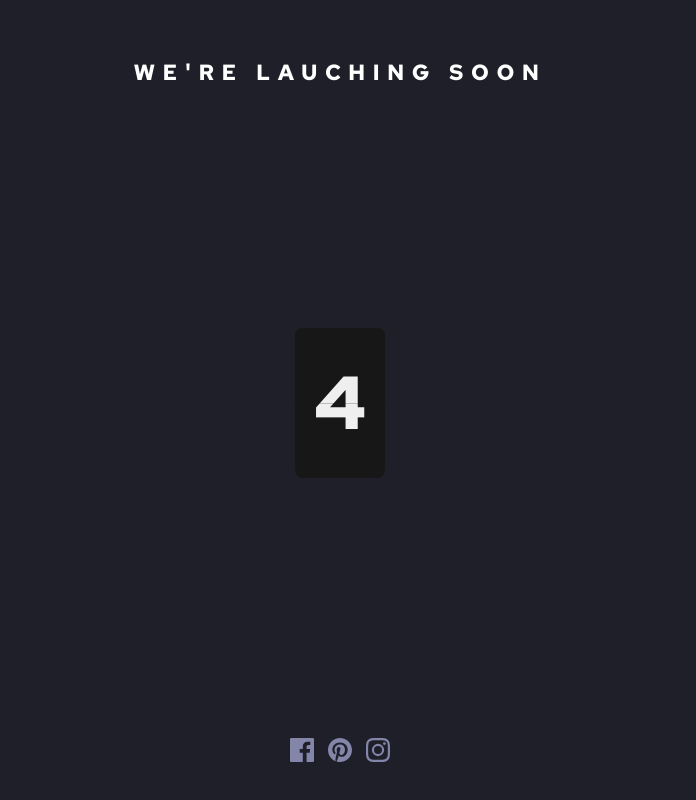
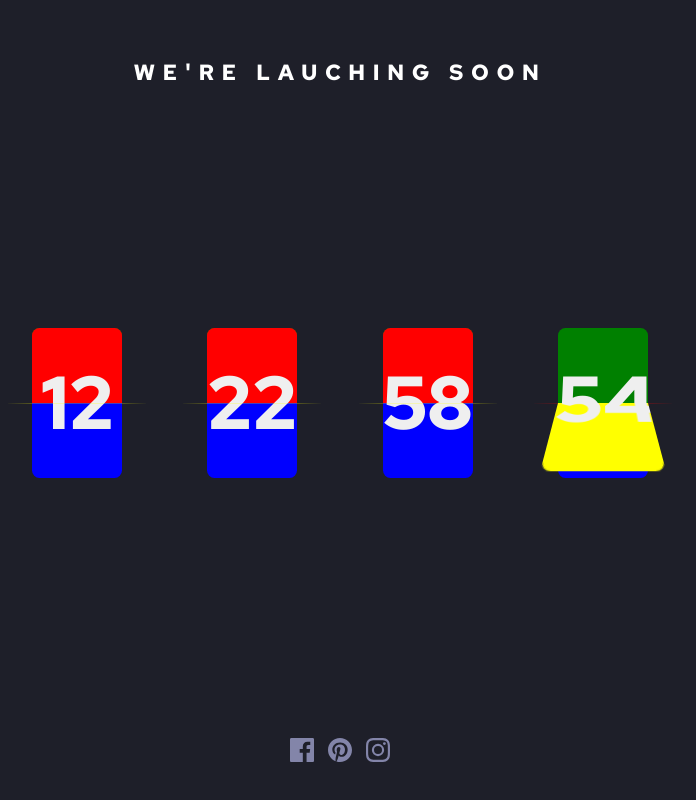
Before and after one commit to Erick-Oliveira-ET/countdown-challenge, a Next.js app: page / in a window 1280 px wide. Shown: the whole page, without its empty margins (300-996 px from the left). Built offline with nearby package versions, Linux system fonts and the light colour scheme.

Commit message:
card flip counter working

```diff
--- /dev/null
+++ b/components/cardFlip.tsx
@@ -0,0 +1,53 @@
+import React, { useEffect, useState } from "react";
+import { NumberContainer } from "../styles/Home";
+
+const CardFlip = ({ number }) => {
+  const [flip, setFlip] = useState(false);
+
+  const [flipDisplayTop, setFlipDisplayTop] = useState(number);
+  const [flipDisplayBottom, setFlipDisplayBottom] = useState(number);
+  const [flipperTop, setFlipperTop] = useState(number + 1);
+  const [flipperBottom, setFlipperBottom] = useState(number + 1);
+
+  useEffect(() => {
+    setFlipDisplayBottom(number);
+    setFlipperTop(number);
+
+    setFlipDisplayTop(number - 1);
+    setFlipperBottom(number - 1);
+
+    setFlip(true);
+
+    setTimeout(() => {
+      setFlip(false);
+      setFlipDisplayBottom(number - 1);
+      setFlipperTop(number - 1);
+    }, 800);
+  }, [number]);
+
+  return (
+    <NumberContainer>
+      <div className={`flip-card ${flip ? "play" : ""}`}>
+        <div className="flip-display">
+          <div className="flip-display-top">{flipDisplayTop}</div>
+          <div className="flip-display-bottom">{flipDisplayBottom}</div>
+        </div>
+        <div className="flipper">
+          <div className="flipper-top">{flipperTop}</div>
+          <div className="flipper-bottom">{flipperBottom}</div>
+        </div>
+        <div
+          className="flip-display"
+          style={{
+            display: "flex",
+            flexDirection: "row",
+            position: "relative",
+            alignItems: "center",
+          }}
+        ></div>
+      </div>
+    </NumberContainer>
+  );
+};
+
+export default CardFlip;
--- a/pages/index.tsx
+++ b/pages/index.tsx
@@ -1,5 +1,6 @@
 import Head from "next/head";
 import React, { useEffect, useState } from "react";
+import CardFlip from "../components/cardFlip";
 
 import {
   Container,
@@ -9,17 +10,41 @@ import {
 } from "../styles/Home";
 
 export default function Home() {
-  const [play, setPlay] = useState("play");
-  const [backSeconds, setBackSeconds] = useState(1);
-  const [frontSeconds, setFrontSeconds] = useState(0);
+  const totalTime = 14 * 24 * 60 * 60 * 1000;
+  const [time, setTime] = useState(totalTime);
+  const [finish, setFinish] = useState<number>(Date.now() + totalTime);
+
+  const [seconds, setSeconds] = useState<number>();
+  const [minutes, setMinutes] = useState<number>();
+  const [hours, setHours] = useState<number>();
+  const [days, setDays] = useState<number>();
 
   useEffect(() => {
-    setTimeout(() => {
-      setFrontSeconds(backSeconds);
-      setBackSeconds(frontSeconds + 1);
-      setPlay(play == "play" ? "" : "play");
-    }, 1000);
-  }, [play]);
+    if (time > 0) {
+      setTimeout(() => {
+        let timeLeft = finish - Date.now();
+        let setdays = Math.floor(timeLeft / (24 * 60 * 60 * 1000));
+        let sethours = Math.floor(
+          (timeLeft % (24 * 60 * 60 * 1000)) / (60 * 60 * 1000)
+        );
+        let setminutes = Math.floor(
+          ((timeLeft % (24 * 60 * 60 * 1000)) % (60 * 60 * 1000)) / (60 * 1000)
+        );
+        let setseconds = Math.floor(
+          (((timeLeft % (24 * 60 * 60 * 1000)) % (60 * 60 * 1000)) %
+            (60 * 1000)) /
+            1000
+        );
+
+        setDays(setdays);
+        setHours(sethours);
+        setMinutes(setminutes);
+        setSeconds(setseconds);
+      }, 1000);
+    } else if (time === 0) {
+      setTime(totalTime);
+    }
+  }, [seconds]);
 
   return (
     <Container>
@@ -30,18 +55,11 @@ export default function Home() {
       {/* <img src="pattern-hills.svg" className="patternHills" alt="" /> */}
       <h2>WE'RE LAUCHING SOON</h2>
       <CountdownContainer>
-        <NumberContainer>
-          <div className={`flip-card ${play}`}>
-            <div className="flip-display">
-              <div className="flip-display-top">{backSeconds}</div>
-              <div className="flip-display-bottom">{frontSeconds}</div>
-            </div>
-            <div className="flipper">
-              <div className="flipper-top">{frontSeconds}</div>
-              <div className="flipper-bottom">{backSeconds}</div>
-            </div>
-          </div>
-        </NumberContainer>
+        <CardFlip number={days} />
+        <CardFlip number={hours} />
+        <CardFlip number={minutes} />
+        <CardFlip number={seconds} />
+
         {/* <div>
           <div>
             <span>23</span>
--- a/styles/Home.ts
+++ b/styles/Home.ts
@@ -135,12 +135,14 @@ const NumberContainer = styled.div`
   .flip-display-top {
     --i: 2;
 
+    background-color: green;
     border-top-left-radius: var(--flip-border-radius);
     border-top-right-radius: var(--flip-border-radius);
   }
 
   .flip-display-bottom {
     --i: -2;
+    background-color: blue;
 
     border-bottom-left-radius: var(--flip-border-radius);
     border-bottom-right-radius: var(--flip-border-radius);
@@ -180,6 +182,7 @@ const NumberContainer = styled.div`
 
     transform-origin: bottom;
     top: 0;
+    background-color: red;
 
     border-top-left-radius: var(--flip-border-radius);
     border-top-right-radius: var(--flip-border-radius);
@@ -188,6 +191,7 @@ const NumberContainer = styled.div`
   .flipper-bottom {
     --i: -2;
 
+    background-color: yellow;
     transform: rotateX(90deg);
 
     transform-origin: top;
@@ -199,12 +203,12 @@ const NumberContainer = styled.div`
 
   .flip-card.play .flipper-top {
     animation: ${flipperTopAnimation} var(--animation-ease)
-      var(--animation-time) infinite;
+      var(--animation-time) 1;
   }
 
   .flip-card.play .flipper-bottom {
     animation: ${flipperBottomAnimation} var(--animation-ease)
-      var(--animation-time) infinite;
+      var(--animation-time) 1;
   }
 `;
 
--- a/styles/globals.css
+++ b/styles/globals.css
@@ -29,7 +29,7 @@ a {
   --flip-color: #171717;
   --flip-text-color: #efefef;
   --flip-border-radius: calc(var(--flip-height) * 0.05);
-  --animation-time: 1s;
+  --animation-time: 800ms;
   --animation-ease: linear;
   --perspective: 200px;
 }
```
